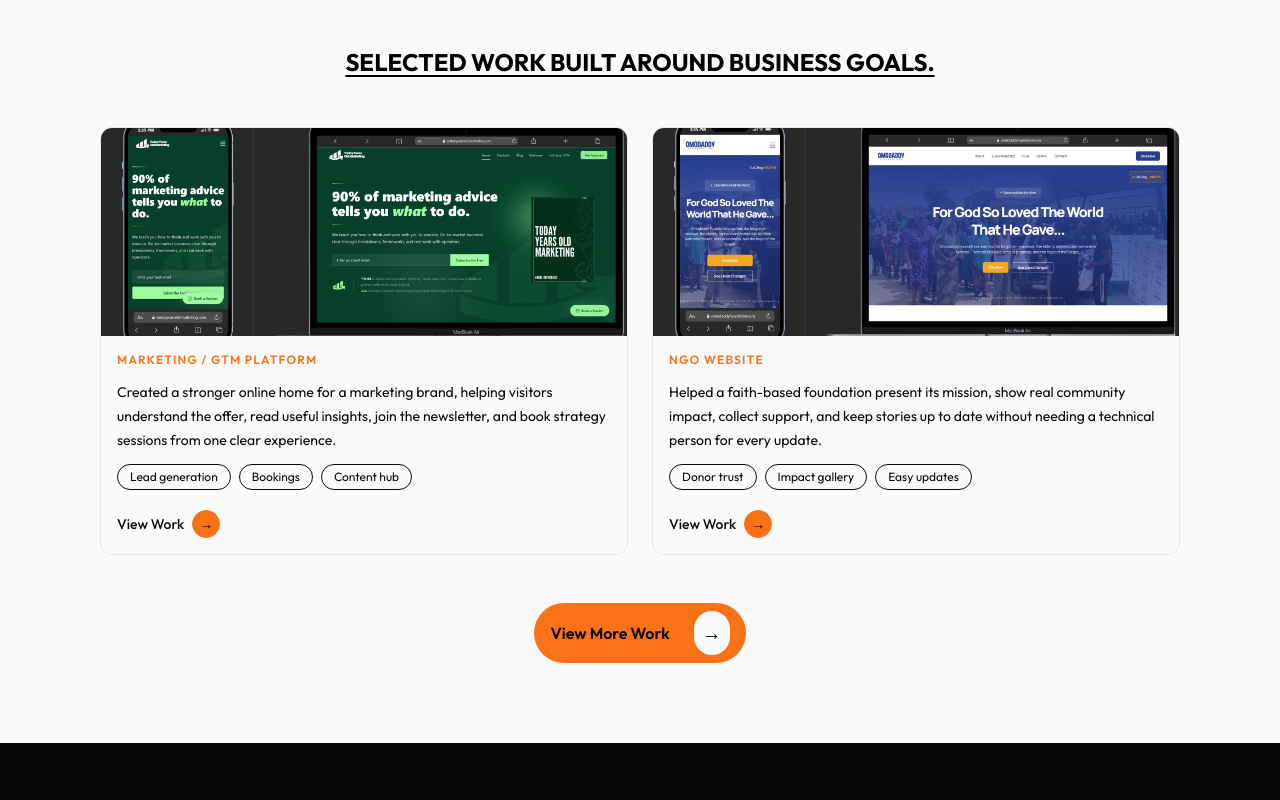
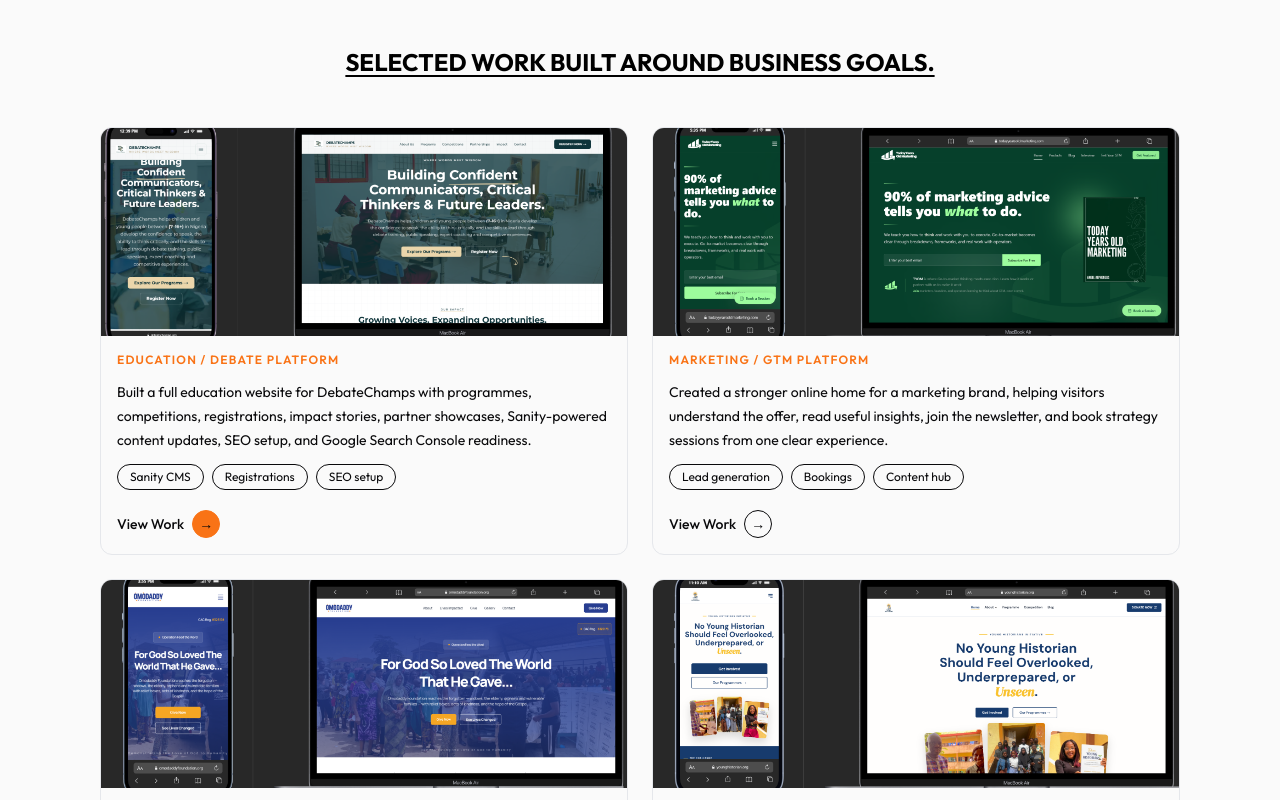
Before and after one commit to judexify/Judexify-Portfolio, a React (Vite) app: page / in a window 1280 px wide. Shown: the part 3380-4180 px from the top of the page. Built offline with nearby package versions, Linux system fonts and the light colour scheme.

Commit message:
feat: added a new project done

```diff
--- a/src/Sections/MyProjects.jsx
+++ b/src/Sections/MyProjects.jsx
@@ -6,55 +6,53 @@ function MyProjects() {
   const navigate = useNavigate();
 
   return (
-    <section className='pt-5 md:pt-32 px-5 md:px-25 bg-textColor pb-20 flex flex-col items-center'>
-      <h2 className='text-2xl leading-12.5 underline underline-offset-4 mb-10 text-center font-bold w-full'>
+    <section className="pt-5 md:pt-32 px-5 md:px-25 bg-textColor pb-20 flex flex-col items-center">
+      <h2 className="text-2xl leading-12.5 underline underline-offset-4 mb-10 text-center font-bold w-full">
         SELECTED WORK BUILT AROUND BUSINESS GOALS.
       </h2>
 
-      <div className='grid grid-cols-1 md:grid-cols-2 gap-6 w-full mb-12'>
-        {projects.slice(0, 2).map((project, index) => (
+      <div className="grid grid-cols-1 md:grid-cols-2 gap-6 w-full mb-12">
+        {projects.slice(0, 4).map((project, index) => (
           <Motion.div
             key={project.uid}
-            className='border border-gray-200 rounded-xl overflow-hidden flex flex-col'
+            className="border border-gray-200 rounded-xl overflow-hidden flex flex-col"
             initial={{ opacity: 0, y: 40 }}
             whileInView={{ opacity: 1, y: 0 }}
             transition={{ duration: 0.8, delay: index * 0.15 }}
             viewport={{ once: true, amount: 0.3 }}
           >
-            <div className='w-full h-52 overflow-hidden'>
+            <div className="w-full h-52 overflow-hidden">
               <img
                 src={project.image}
                 alt={project.alt}
-                className='w-full h-full object-cover'
+                className="w-full h-full object-cover"
               />
             </div>
 
-            <div className='p-4 flex flex-col gap-3 flex-1'>
-              <span className='text-xs font-semibold text-primary tracking-widest'>
+            <div className="p-4 flex flex-col gap-3 flex-1">
+              <span className="text-xs font-semibold text-primary tracking-widest">
                 {project.category}
               </span>
 
-              <p className='text-sm text-bg leading-6'>{project.description}</p>
+              <p className="text-sm text-bg leading-6">{project.description}</p>
 
-              <div className='flex gap-2 flex-wrap'>
+              <div className="flex gap-2 flex-wrap">
                 {project.tag.map((t) => (
                   <span
                     key={t}
-                    className='text-xs border border-bg text-bg px-3 py-1 rounded-full'
+                    className="text-xs border border-bg text-bg px-3 py-1 rounded-full"
                   >
                     {t}
                   </span>
                 ))}
               </div>
 
-              <div className='flex items-center gap-2 mt-auto pt-2'>
-                <span className='text-sm font-medium text-bg'>
-                  View Work
-                </span>
+              <div className="flex items-center gap-2 mt-auto pt-2">
+                <span className="text-sm font-medium text-bg">View Work</span>
                 <a
                   href={project.link}
-                  target='_blank'
-                  rel='noopener noreferrer'
+                  target="_blank"
+                  rel="noopener noreferrer"
                   className={`w-7 h-7 rounded-full border flex items-center justify-center text-sm transition-colors ${
                     project.latest
                       ? "bg-primary text-bg border-primary"
@@ -71,10 +69,10 @@ function MyProjects() {
 
       <button
         onClick={() => navigate("/my-project")}
-        className='bg-primary px-4 py-2 rounded-4xl flex gap-6 items-center'
+        className="bg-primary px-4 py-2 rounded-4xl flex gap-6 items-center"
       >
-        <span className='text-base font-semibold'>View More Work</span>
-        <span className='bg-textColor rounded-full p-2 text-xl flex items-center justify-center'>
+        <span className="text-base font-semibold">View More Work</span>
+        <span className="bg-textColor rounded-full p-2 text-xl flex items-center justify-center">
           &rarr;
         </span>
       </button>
--- a/src/data.js
+++ b/src/data.js
@@ -1,29 +1,39 @@
 export const projects = [
   {
     uid: 1,
+    image: "/debatechamps-1.png",
+    alt: "DebateChamps education website on mobile and desktop view",
+    category: "EDUCATION / DEBATE PLATFORM",
+    description:
+      "Built a full education website for DebateChamps with programmes, competitions, registrations, impact stories, partner showcases, Sanity-powered content updates, SEO setup, and Google Search Console readiness.",
+    tag: ["Sanity CMS", "Registrations", "SEO setup"],
+    latest: true,
+    link: "https://www.debatechamps.org",
+  },
+  {
+    uid: 2,
     image: "/todayyearsoldmarketing-1.png",
     alt: "Today Years Old Marketing Website on Mobile and Desktop View",
     category: "MARKETING / GTM PLATFORM",
     description:
       "Created a stronger online home for a marketing brand, helping visitors understand the offer, read useful insights, join the newsletter, and book strategy sessions from one clear experience.",
     tag: ["Lead generation", "Bookings", "Content hub"],
-    latest: true,
+    latest: false,
     link: "https://www.todayyearsoldmarketing.com",
   },
   {
-    uid: 2,
+    uid: 3,
     image: "/omodaddy-1.png",
     alt: "Omodaddy Foundation NGO Website on Mobile and Desktop View",
     category: "NGO WEBSITE",
     description:
       "Helped a faith-based foundation present its mission, show real community impact, collect support, and keep stories up to date without needing a technical person for every update.",
     tag: ["Donor trust", "Impact gallery", "Easy updates"],
-    latest: true,
+    latest: false,
     link: "https://omodaddyfoundation.org",
   },
-
   {
-    uid: 3,
+    uid: 4,
     image: "/younghistorian-1.png",
     alt: "Young Historian Website on Mobile and Desktop View",
     category: "NGO WEBSITE",
@@ -34,7 +44,7 @@ export const projects = [
     link: "https://younghistorian.org",
   },
   {
-    uid: 4,
+    uid: 5,
     image: "/mycarsng-1.png",
     alt: "My Cars Ng Car Marketplace Landing Page",
     category: "CAR MARKETPLACE LANDING PAGE",
@@ -45,7 +55,7 @@ export const projects = [
     link: "https://mycarsng.vercel.app/",
   },
   {
-    uid: 5,
+    uid: 6,
     image: "/feliza-1.png",
     alt: "Feliza Digital Menu on Mobile and Desktop View",
     category: "DIGITAL MENU WEBSITE",
@@ -56,7 +66,7 @@ export const projects = [
     link: "https://felizahotelandsuites.vercel.app",
   },
   {
-    uid: 6,
+    uid: 7,
     image: "/oluperfecttech-1.png",
     alt: "Oluperfect Technology Solar Company Website",
     category: "SOLAR COMPANY WEBSITE",
@@ -67,7 +77,7 @@ export const projects = [
     link: "https://oluperfecttech.netlify.app/",
   },
   {
-    uid: 7,
+    uid: 8,
     image: "/Bynomi-1.png",
     alt: "Bynomo Web3 Landing Page",
     category: "WEB3 LANDING PAGE",
@@ -78,7 +88,7 @@ export const projects = [
     link: "https://judexify.github.io/Bynomo/",
   },
   {
-    uid: 8,
+    uid: 9,
     image: "/studydesk-1.png",
     alt: "StudyDesk Personal Semester Dashboard",
     category: "PRODUCTIVITY APP",
@@ -89,7 +99,7 @@ export const projects = [
     link: "https://studydesk-rose.vercel.app/dashboard",
   },
   {
-    uid: 9,
+    uid: 10,
     image: "/pugzverse-1.png",
     alt: "Pugsverse Memecoin Website",
     category: "MEMECOIN LANDING PAGE",
```
Also changed, not shown: public/debatechamps-1.png (added).
